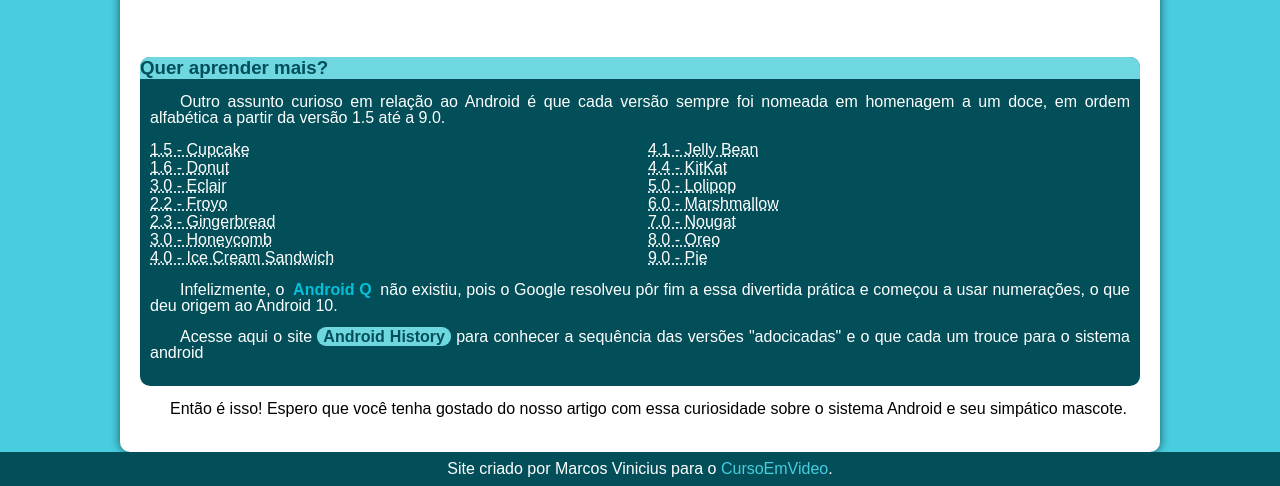
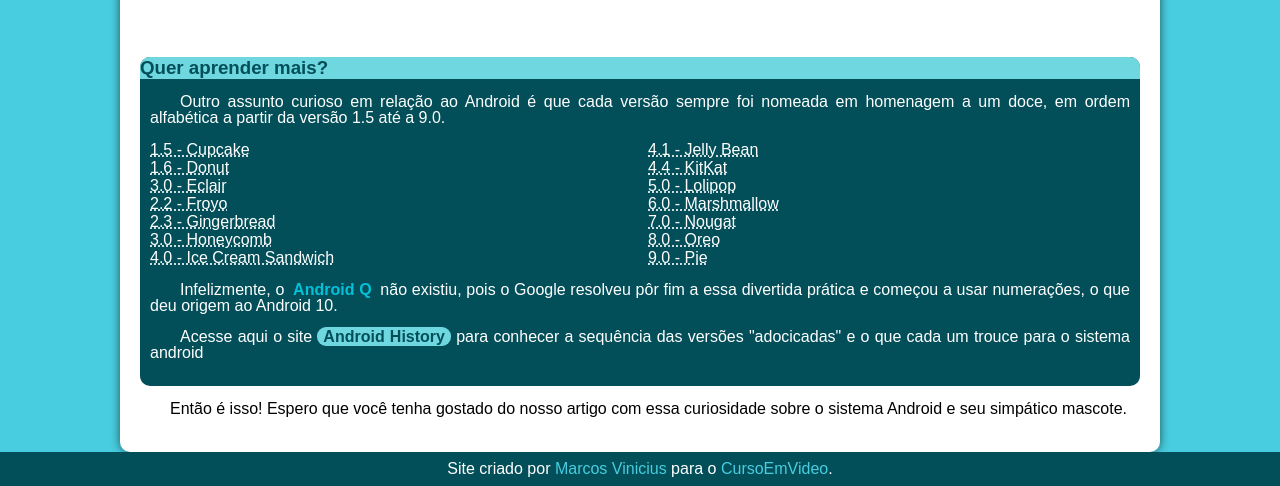
Before and after one commit to marcosviinicius/Projeto_Android, a plain HTML site: page index.html in a window 1280 px wide. Shown: the part 2160-2646 px from the top of the page. Drawn offline with Linux system fonts and the light colour scheme.

Commit message:
novo site

```diff
--- a/index.html
+++ b/index.html
@@ -147,7 +147,7 @@
 
     </article>
   </main>
-  <footer> Site criado por Marcos Vinicius para o <a href="https://www.youtube.com/cursoemvideo"
+  <footer> Site criado por <a href="https://github.com/marcosviinicius">Marcos Vinicius</a> para o <a href="https://www.youtube.com/cursoemvideo"
      target="_blank">CursoEmVideo</a>.
     </footer>
 </body>
```
